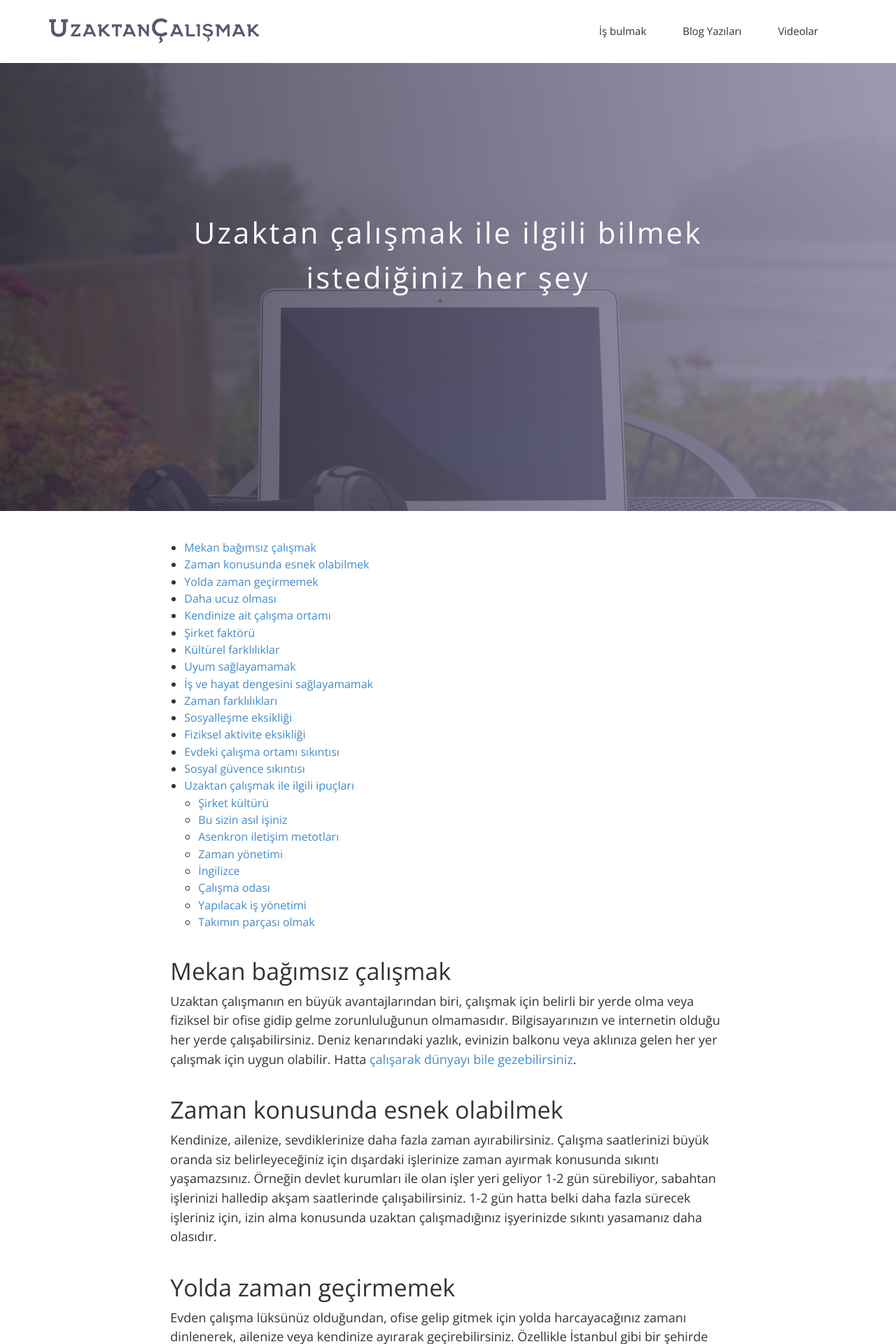
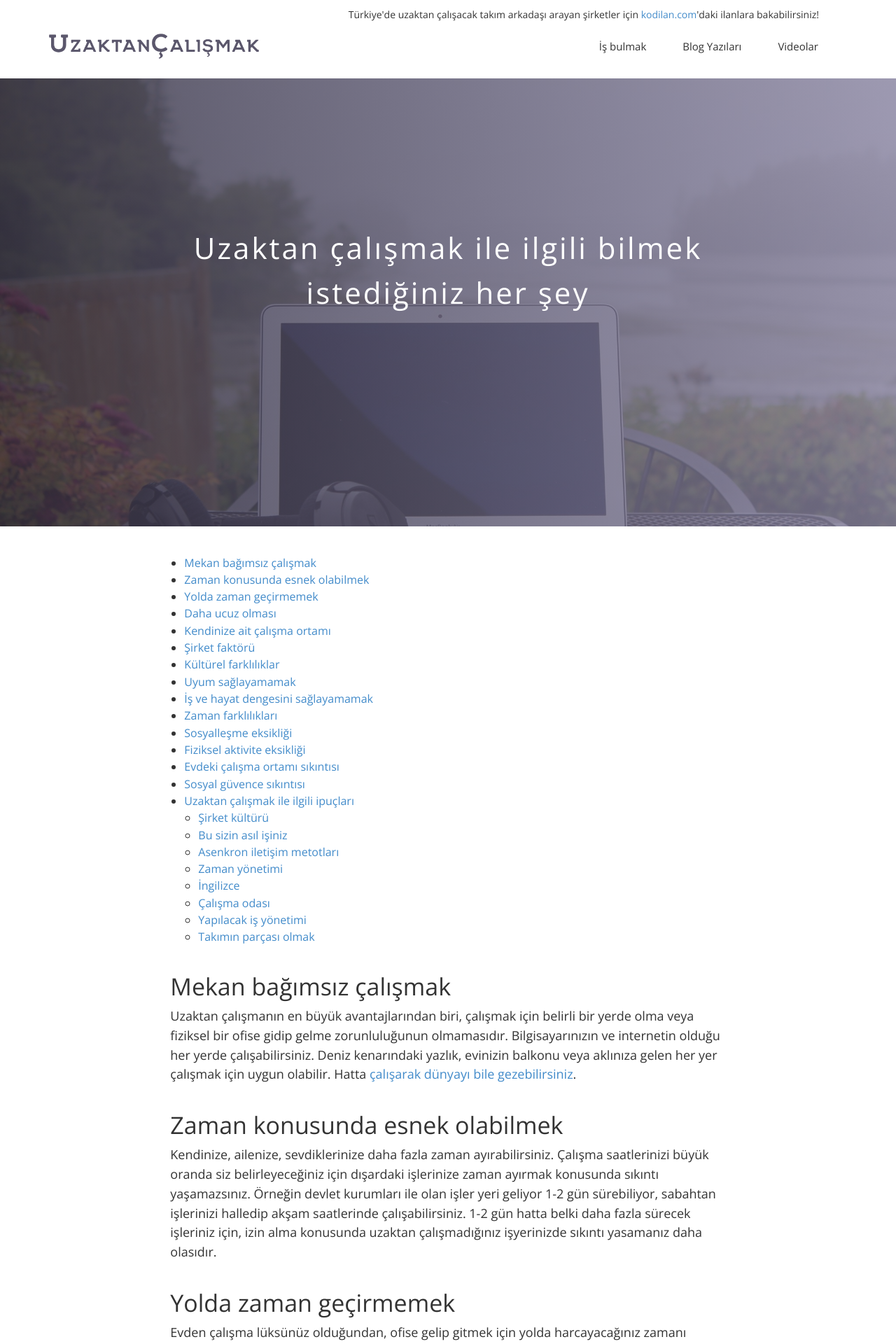
Before and after one commit to fatihacet/uzaktancalismak-com, a Jekyll site: the page built from index.html, in a window 1280 px wide. Shown: the top 1920 px of the page at 70% size. Built offline with Jekyll 4.4.1, drawn with Linux system fonts in a browser that asks for light colours; some of the changed text lies outside the part shown.

Commit message:
Add kodilan.com to header and footer

```diff
--- a/_includes/footer.html
+++ b/_includes/footer.html
@@ -13,7 +13,8 @@
         <p>
           <a href="https://uzaktancalismak.com">UzaktanCalismak.com</a> — <a href="https://twitter.com/fatihacet">Fatih Acet</a><br />
           <a href="https://github.com/fatihacet/uzaktancalismak-com">GitHub</a> veya <a href="https://gitlab.com/fatihacet/uzaktancalismak-com">GitLab</a>'da katkıda bulunun. <br />
-          <a href="https://gitlab.com/fatihacet/uzaktancalismak-com">GitLab Pages</a> üzerinde ücretsiz olarak sunulmaktadır.
+          <a href="https://gitlab.com/fatihacet/uzaktancalismak-com">GitLab Pages</a> üzerinde ücretsiz olarak sunulmaktadır.<br />
+          <a href="https://kodilan.com/ilan-ara?location=Remote&ref=uzaktancalismak">Türkiye'de uzaktan çalışacak takım arkadaşı arayan firmalar</a>
         </p>
       </div>
     </div>
--- a/_includes/header.html
+++ b/_includes/header.html
@@ -1,5 +1,9 @@
 <header>
   <div class="container">
+    <p class="kodilan">
+      Türkiye'de uzaktan çalışacak takım arkadaşı arayan şirketler için
+      <a href="https://kodilan.com/ilan-ara?location=Remote&ref=uzaktancalismak">kodilan.com</a>'daki ilanlara bakabilirsiniz!
+    </p>
     <div class="row">
       <div class="col-md-12">
         <nav class="navbar navbar-default">
--- a/css/main.css
+++ b/css/main.css
@@ -53,7 +53,12 @@
 }
 header {
   background: #fff;
-  padding: 20px 0;
+  padding-bottom: 20px;
+}
+header .kodilan {
+  font-size: 14px;
+  text-align: right;
+  padding: 10px 40px 0 0;
 }
 header .navbar {
   margin-bottom: 0px;
--- a/css/responsive.css
+++ b/css/responsive.css
@@ -37,6 +37,12 @@
     top: 0;
     right: 0;
     border: none;
+  }
+
+  header .kodilan {
+    padding-right: 10px;
+    text-align: center;
+    font-size: 13px;
   }
 
   header .navbar-default .navbar-collapse li {
```
